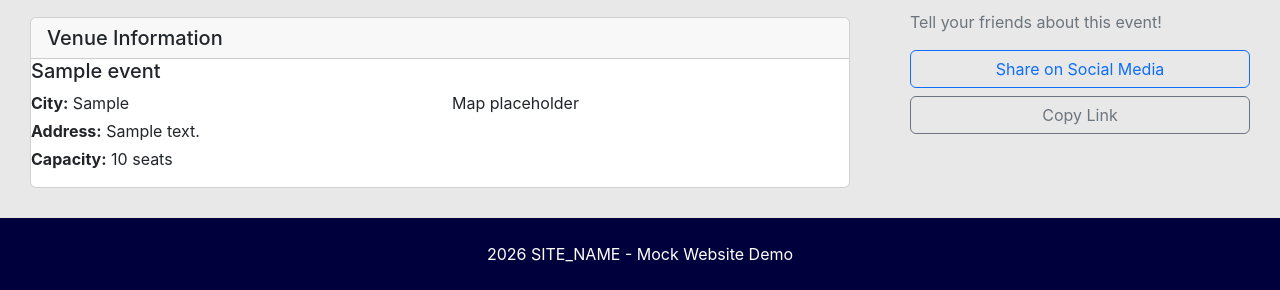
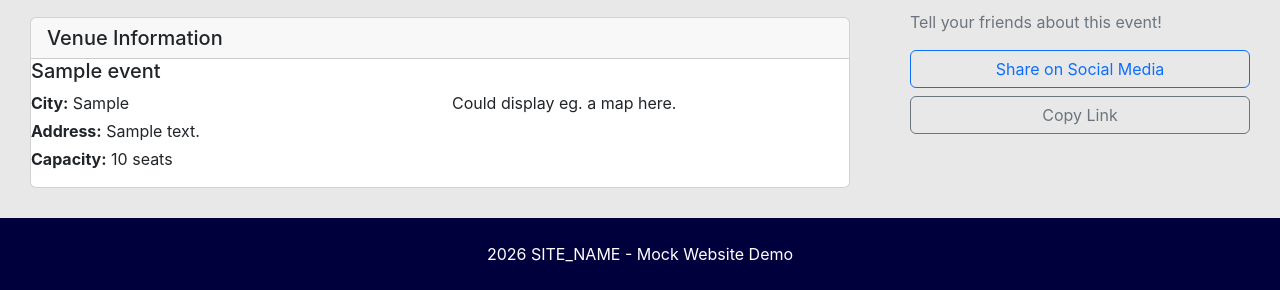
Before and after one commit to Karri6/Sportsradar, a PHP site: template www/templates/event.php in a window 1280 px wide. Shown: the part 820-1110 px from the top of the page. Run offline with PHP 8.4, Linux system fonts and the light colour scheme; the template is opened without the code that fills it: most values are stand-ins (such as "Sample title", 1, 10 or a date in 2020); some libraries are stand-ins or nearby versions.

Commit message:
Edit strings

```diff
--- a/www/templates/event.php
+++ b/www/templates/event.php
@@ -125,7 +125,7 @@
                         </div>
                         <div class="col-md-6">
                             <div class="map-placeholder">
-                                <span class="map-placeholder-text">Map placeholder</span>
+                                <span class="map-placeholder-text">Could display eg. a map here.</span>
                             </div>
                         </div>
                     </div>
@@ -142,9 +142,6 @@
                 <a href="#" class="btn btn-light w-100 btn-buy-tickets">
                     Buy Tickets
                 </a>
-                <p class="small-print">
-                    Secure your seats now!<br>
-                </p>
             </div>
         <?php endif; ?>
 
```
